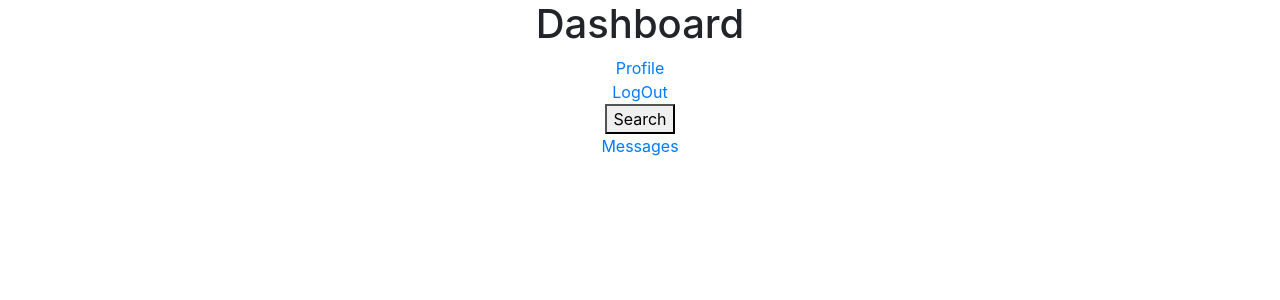
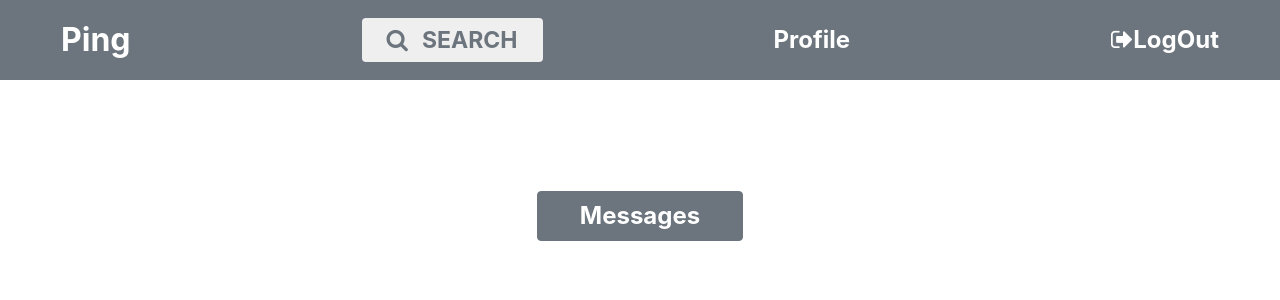
Before and after one commit to pratikpz18/Ping, a React (Create React App) app in the folder frontend/: page /dashboard in a window 1280 px wide. Shown: the top 300 px of the page. Built offline with nearby package versions, Linux system fonts and the light colour scheme; sample sign-in values are in the browser's storage.

Commit message:
bootstrap and css styles added not completed yet

```diff
--- a/frontend/src/components/Dashboard.js
+++ b/frontend/src/components/Dashboard.js
@@ -47,32 +47,34 @@ export default class Dashboard extends Component{
         else{
             return(
                 <div>
-                    <header>
-                        <h1>Dashboard</h1>
-                        {' '}
-                        <div>
-                            <Link to={`/dashboard/profile/:${currentUser.user._id}`}>Profile</Link>
+                    <div className="navbar navbar-inverse">
+                        <div className="container-fluid">
+                            <div className="navbar-header">
+                                <Link to="/dashboard" className="logo-link">Ping</Link>
+                            </div>
+                            <div>
+                                <SearchModal currentUser={this.state.currentUser} ref={this.SearchModalRef} ></SearchModal>
+                                <button className="btn btn-search" type="button" onClick={this.onClick}>
+                                <i className="fa fa-search" aria-hidden="true"></i>
+                                    Search
+                                </button>
+                            </div>
+                            <div>
+                                <Link className="link" to={`/dashboard/profile/:${currentUser.user._id}`}>Profile</Link>
+                            </div>
+                            <div>
+                                <Link className="link" to="/login" onClick={this.logOut}><i class="fa fa-sign-out" aria-hidden="true"></i>LogOut</Link>
+                            </div>
                         </div>
-                        {' '}
-                        <div>
-                            <Link to="/login" onClick={this.logOut}>LogOut</Link>
-                        </div>
-                        {' '}
-
-                        <SearchModal currentUser={this.state.currentUser} ref={this.SearchModalRef} ></SearchModal>
-                        <button type="button" onClick={this.onClick}>
-                        Search
+                    </div>
+                <div className="container">
+                    <div className="call-to-action">
+                        <button className="btn btn-secondary messages">
+                        <Link  to={'/dashboard/messages'} className="link link-message">Messages</Link>
                         </button>
-                        {' '}
-                        <div>
-                            <Link to={'/dashboard/messages'} >Messages</Link>
-                        </div>
-                        {' '}
-                    </header>
-                    <div>
-
                     </div>
                 </div>
+            </div>
             );
         }
     }
```
